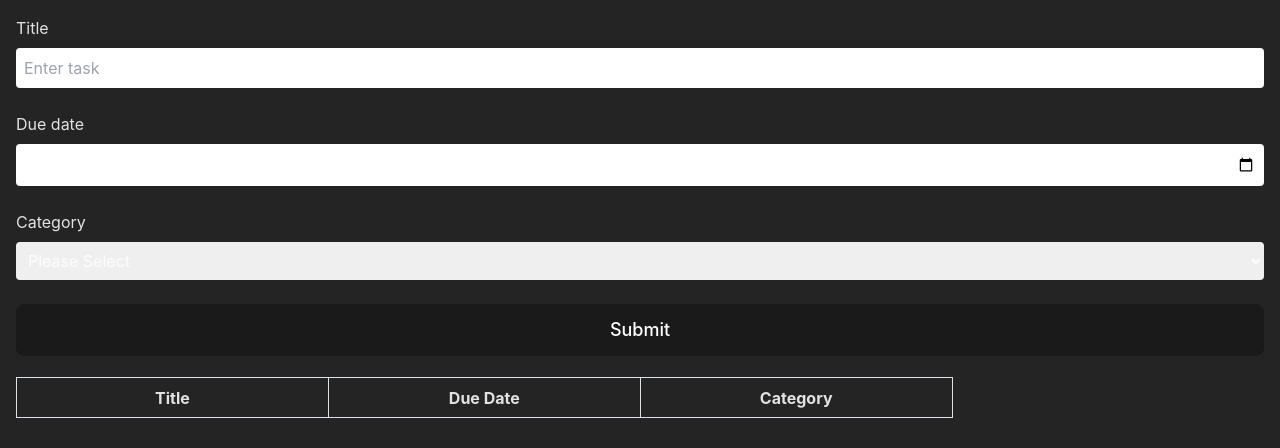
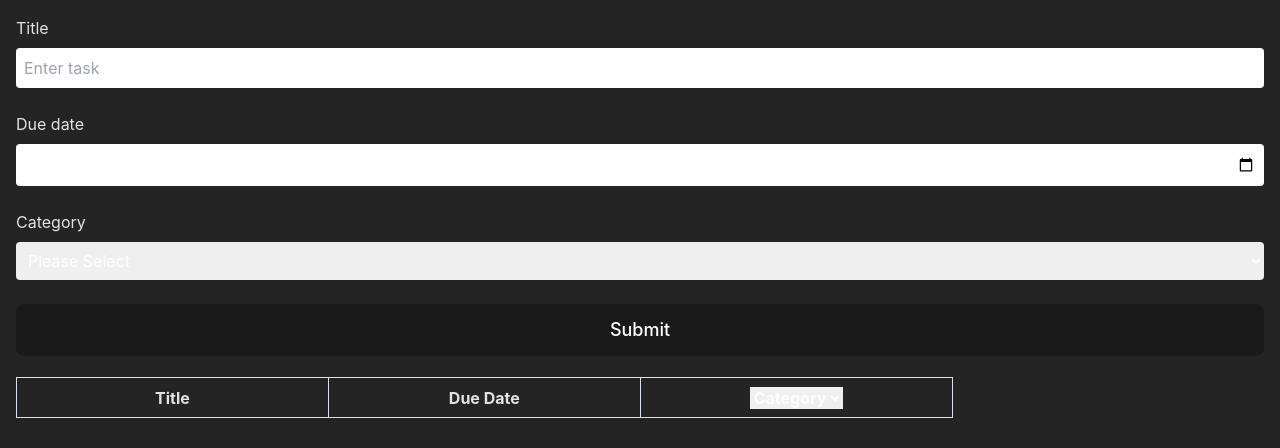
Before and after one commit to justynleung/task-manager, a React (Vite) app: page / in a window 1280 px wide. Shown: the top 448 px of the page. Built offline with nearby package versions, Linux system fonts and the light colour scheme.

Commit message:
filter function is working, pending delete function in filtered list

```diff
--- a/src/components/TaskFilter.tsx
+++ b/src/components/TaskFilter.tsx
@@ -0,0 +1,26 @@
+import Task from '../assets/task'
+
+interface Props {
+    tasks: Task[]
+    setTasks: Function
+    filter: string
+}
+
+export default function TaskFilter({ tasks, setTasks, filter }: Props) {
+    const filteredTasks = tasks.filter((item) => item.category === filter)
+
+    const tasksList = filteredTasks.map((item, i) => {
+        return (
+            <tr key={i} className="h-10">
+                <th>{item.title}</th>
+                <th>{item.dueDate}</th>
+                <th>{item.category}</th>
+                {/* add delete function later */}
+                <th><button>Delete</button></th>
+            </tr>
+        )
+    })
+    return (
+        <>{tasksList}</>
+    )
+}
--- a/src/components/TaskList.tsx
+++ b/src/components/TaskList.tsx
@@ -1,11 +1,25 @@
+import { useState } from "react"
 import Task from "../assets/task"
-
+import categories from "../categories"
+import TaskFilter from "./TaskFilter"
 interface Props {
     tasks: Task[]
     setTasks: Function
 }
 
 export default function TaskList({ tasks, setTasks }: Props) {
+    const [applyFilter, setApplyFilter] = useState(false)
+    const [filter, setFilter] = useState("")
+    const renderListOrFilteredList = (value: string) => {
+        if (value === "Category") {
+            setApplyFilter(false)
+            console.log('equal to category')
+        } else {
+            setApplyFilter(true)
+            setFilter(value)
+            console.log(value)
+        }
+    }
     const removeItem = (id: string) => {
         const updatedList = tasks.filter((item) => id !== item.id)
         setTasks(updatedList)
@@ -28,12 +42,23 @@ export default function TaskList({ tasks, setTasks }: Props) {
                     <tr className="h-10">
                         <th>Title</th>
                         <th>Due Date</th>
-                        <th>Category</th>
+                        <th><select
+                            id="category"
+                            onChange={(e) => renderListOrFilteredList(e.target.value)}
+                        >
+                            <option value="Category">Category</option>
+                            {categories.map((item) => {
+                                return (
+                                    <option key={item} value={item}>{item}</option>
+                                )
+                            })}
+                        </select></th>
                         <th></th>
                     </tr>
                 </thead>
                 <tbody>
-                    {tasksList}
+                    {applyFilter ? <TaskFilter tasks={tasks} setTasks={setTasks} filter={filter} /> :
+                        tasksList}
                 </tbody>
             </table>
         </div >
```
